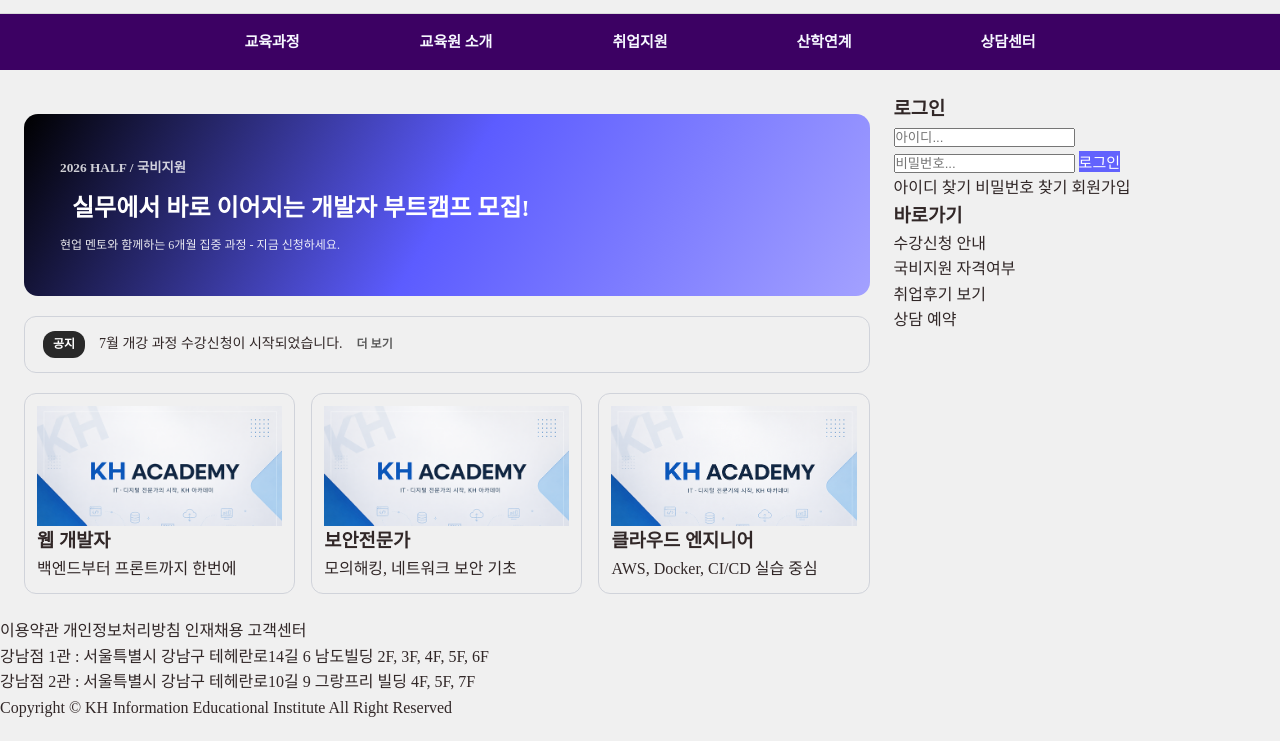
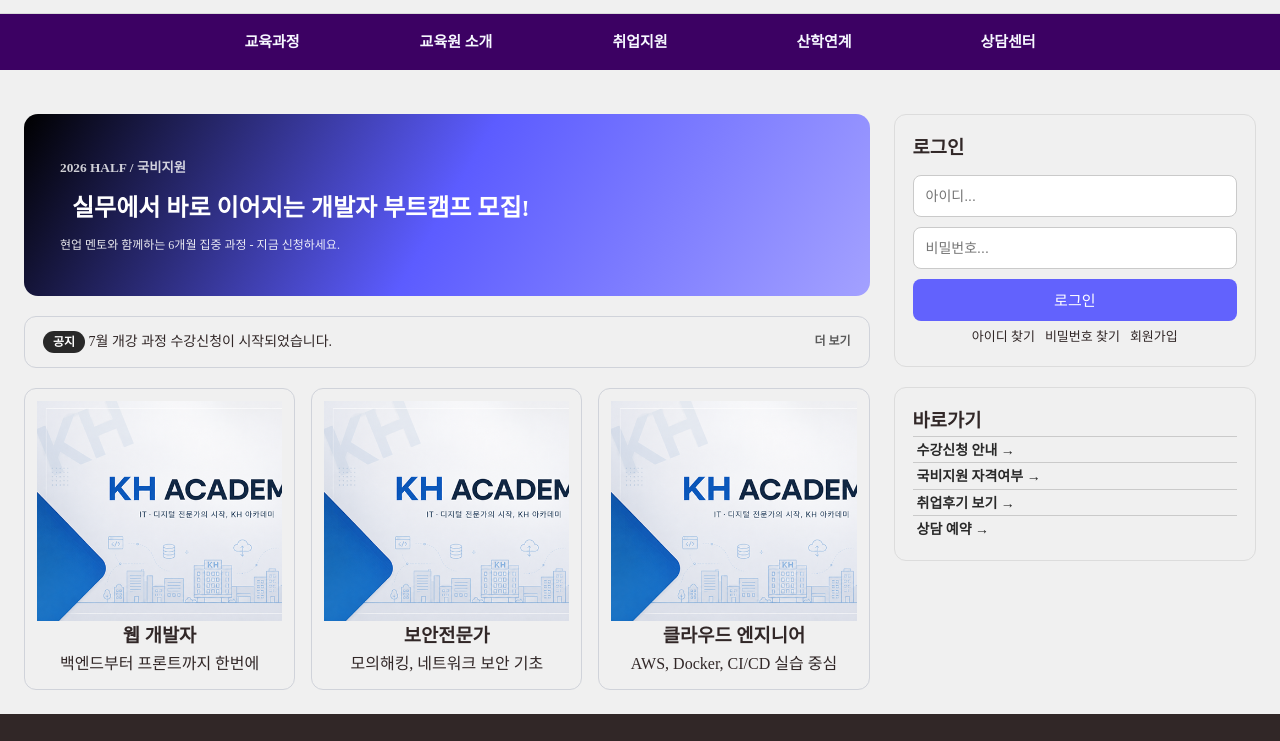
Before and after one commit to sjlimiei26/3_Front, a plain HTML site: page 08_레이아웃.html in a window 1280 px wide. Shown: the part 59-800 px from the top of the page. Drawn offline with Linux system fonts and the light colour scheme.

Commit message:
260722 레이아웃 - 최종

```diff
--- a/08_레이아웃.html
+++ b/08_레이아웃.html
@@ -71,8 +71,10 @@
 
             <!-- 공지 띠 영역 -->
             <div class="notice">
-                <span class="tag">공지</span>
-                <span>7월 개강 과정 수강신청이 시작되었습니다.</span>
+                <div>
+                    <span class="tag">공지</span>
+                    <span>7월 개강 과정 수강신청이 시작되었습니다.</span>
+                </div>
                 <a href="#" class="more">더 보기</a>
             </div>
 
@@ -115,7 +117,7 @@
                 <input type="password" placeholder="비밀번호...">
                 <button class="btn">로그인</button>
 
-                <div>
+                <div class="login-links">
                     <a href="#">아이디 찾기</a>
                     <a href="#">비밀번호 찾기</a>
                     <a href="#">회원가입</a>
@@ -123,13 +125,13 @@
             </div>
 
             <!-- 바로가기 링크 모음 -->
-            <div>
+            <div class="quick">
                 <h3>바로가기</h3>
                 <ul>
-                    <li><a href="#">수강신청 안내</a></li>
-                    <li><a href="#">국비지원 자격여부</a></li>
-                    <li><a href="#">취업후기 보기</a></li>
-                    <li><a href="#">상담 예약</a></li>
+                    <li><a href="#">수강신청 안내 &rarr;</a></li>
+                    <li><a href="#">국비지원 자격여부 &rarr;</a></li>
+                    <li><a href="#">취업후기 보기 &rarr;</a></li>
+                    <li><a href="#">상담 예약 &rarr;</a></li>
                 </ul>
             </div>
         </aside>
@@ -138,7 +140,7 @@
     <!-- 하단 영역 -->
     <footer>
         <!-- 하단 링크 -->
-        <div>
+        <div class="footer-links">
             <a href="#">이용약관</a>
             <a href="#">개인정보처리방침</a>
             <a href="#">인재채용</a>
@@ -152,7 +154,7 @@
         </div>
 
         <!-- 저작권 정보 -->
-        <p>
+        <p class="copy">
             Copyright &copy; KH Information Educational Institute All Right Reserved
         </p>
     </footer>
--- a/styles/style.css
+++ b/styles/style.css
@@ -193,6 +193,7 @@ main section > * {      /* .banner,.notice,.cards */
     font-size: 14px;
 
     display: flex;
+    justify-content: space-between;
     align-items: center;
     gap: 14px;
 }
@@ -224,8 +225,93 @@ main section > * {      /* .banner,.notice,.cards */
 
     min-width: 240px;
 }
+.card .body {
+    text-align: center;
+}
 .card .thumb {
     background-image: url('../public/thumbnail.png');
-    height: 120px;
+    height: 220px;
     background-size: cover;
 }
+
+
+aside > * {     /* .login, div(바로가기) */
+    margin-top: 20px;
+}
+
+.login, .quick {
+    border: 1px solid gainsboro;
+    border-radius: 12px;
+    padding: 18px;
+}
+.login h3 {
+    margin-bottom: 12px;
+}
+.login input {
+    width: 100%;
+    height: 42px;
+
+    border: 1px solid #cacaca;
+    border-radius: 8px;
+    padding: 0 12px;
+    font-size: 14px;
+    margin-bottom: 10px;
+}
+.login .btn {
+    width: 100%;
+    height: 42px;
+    border-radius: 8px;
+    margin-bottom: 6px;
+}
+
+.login-links {
+    display: flex;
+
+    justify-content: center;
+    gap: 10px;
+
+    font-size: 13px;
+}
+.login-links a:hover {
+    font-weight: 700;
+}
+
+.quick ul li {
+    border-top: 1px solid #cacaca;
+}
+.quick ul a {
+    padding: 8px 4px;
+    font-size: 14px;
+    color: #292929;
+    font-weight: 600;
+}
+
+/* -------------------------------------------------------- */
+footer {
+    background-color: #312727;
+    color: #f6f7ff;
+    padding: 32px 28px;
+}
+footer .footer-links {
+    display: flex;
+    gap: 18px;
+    margin-bottom: 16px;
+}
+footer .footer-links a {
+    font-weight: 700;
+    font-size: 14px;
+    color: #c7c7c7;
+}
+footer .footer-links a:hover {
+    color: white;
+}
+
+footer p {
+    font-size: 13px;
+    line-height: 1.7;
+}
+
+footer .copy {
+    margin-top: 14px;
+    color: #919191;
+}
```
